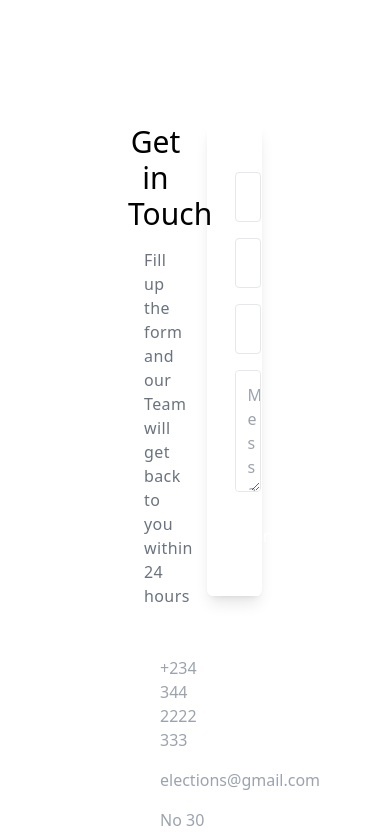
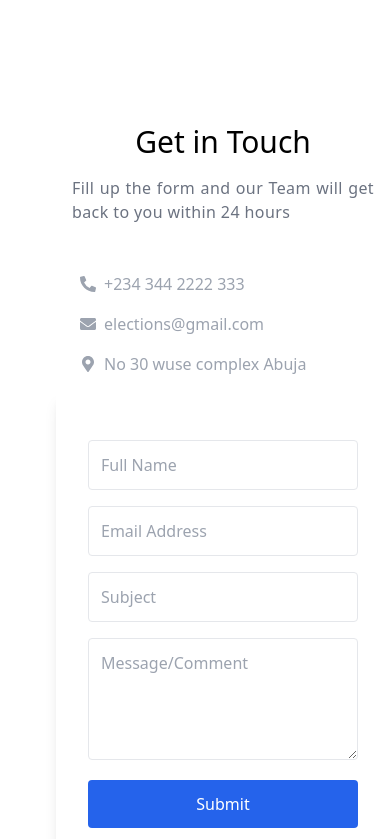
Before and after one commit to sammy-code98/elections, a Next.js app: page / in a window 390 px wide. Shown: the part 4660-5499 px from the top of the page. Built offline with nearby package versions, Linux system fonts and the light colour scheme.

Commit message:
fix: make contact section responsive

```diff
--- a/components/Contact/Contact.jsx
+++ b/components/Contact/Contact.jsx
@@ -6,7 +6,7 @@ export default function Contact() {
   return (
     <section
       id="contact"
-      className="grid grid-cols-2 gap-6 px-32 justify-center	 h-full  mt-48"
+      className="md:grid md:grid-cols-2 md:gap-6 md:px-32  justify-center ml-14	 h-full  mt-48"
     >
       <div>
         <div className="text-center text-3xl">Get in Touch </div>
```
